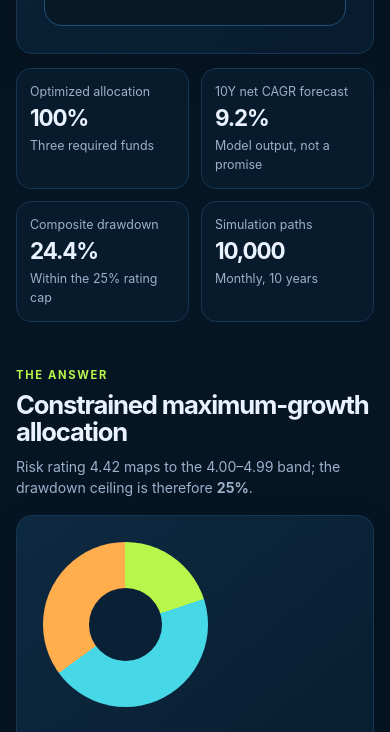
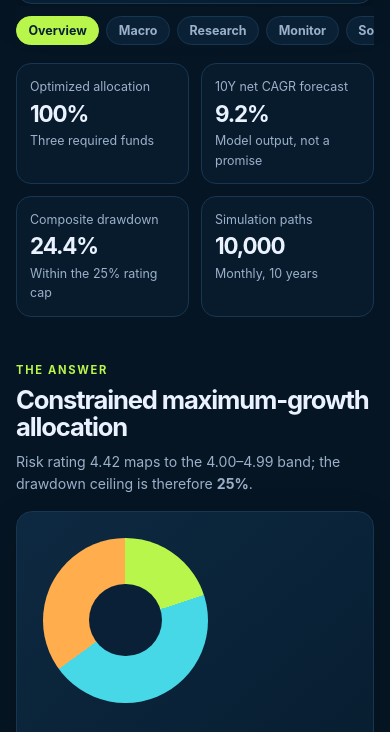
Before and after one commit to f1fad-hue/GPTAtram, a website: page index.html in a window 390 px wide. Shown: the part 689-1421 px from the top of the page. Drawn offline with Linux system fonts and the light colour scheme.

Commit message:
Condense dashboard into tabbed mobile layout

```diff
--- a/app.js
+++ b/app.js
@@ -1,5 +1,23 @@
 const $ = (s) => document.querySelector(s);
 const fmt = (v, digits = 1) => `${Number(v).toFixed(digits)}%`;
+
+const heading = (text) => [...document.querySelectorAll('.section-heading')].find(node => node.textContent.includes(text));
+const tabGroups = {
+  overview: [$('.metrics'), heading('Constrained maximum-growth allocation'), $('.allocation-grid')],
+  macro: [heading('Only drivers that change these allocations'), $('.heatmap-wrap'), heading('Allocation by sentiment band'), $('#scenario-grid')],
+  research: [heading('Research slides'), $('.slides'), heading('10-year range of outcomes'), $('.simulation')],
+  monitor: [heading('When each holding stops earning a place'), $('.monitor')],
+  sources: [$('.report')]
+};
+const tabs = [...document.querySelectorAll('[data-tab]')];
+function selectTab(name) {
+  Object.entries(tabGroups).forEach(([group, nodes]) => nodes.filter(Boolean).forEach(node => { node.hidden = group !== name; }));
+  tabs.forEach(tab => { const active = tab.dataset.tab === name; tab.classList.toggle('active', active); tab.setAttribute('aria-selected', String(active)); });
+  history.replaceState(null, '', `#${name}`);
+}
+tabs.forEach(tab => tab.addEventListener('click', () => selectTab(tab.dataset.tab)));
+const requestedTab = location.hash.slice(1);
+selectTab(Object.hasOwn(tabGroups, requestedTab) ? requestedTab : 'overview');
 
 fetch('data/portfolio.json').then(r => r.json()).then(data => {
   const p = data.portfolio;
--- a/index.html
+++ b/index.html
@@ -7,6 +7,13 @@
     <meta name="description" content="A source-traceable, 10-year ATRAM portfolio research dashboard." />
     <title>ATRAM Growth Compass</title>
     <link rel="stylesheet" href="styles.css" />
+    <style>
+      .tabbar{position:sticky;top:0;z-index:5;display:flex;gap:7px;overflow-x:auto;padding:10px 0;background:linear-gradient(180deg,var(--bg) 78%,transparent);margin:2px 0 4px}
+      .tab{flex:0 0 auto;border:1px solid var(--line);background:#0a2034;color:var(--muted);border-radius:999px;padding:.48rem .82rem;font:700 .78rem/1 Inter,system-ui,sans-serif;cursor:pointer}
+      .tab.active{background:var(--lime);border-color:var(--lime);color:#082033}
+      [hidden]{display:none!important}
+      @media(max-width:720px){.tab{padding:.45rem .72rem}.metrics{margin-top:8px}}
+    </style>
   </head>
   <body>
     <header class="topbar wrap">
@@ -19,7 +26,7 @@
         <div>
           <p class="eyebrow">10-YEAR RESEARCH MODEL · PHP INVESTOR VIEW</p>
           <h1>Maximum growth,<br><em>with a hard drawdown guardrail.</em></h1>
-          <p class="lede">A constrained, three-fund model using ATRAM Peso Money Market, ATRAM Global Technology Feeder, and ATRAM Nasdaq Equity Income Feeder.</p>
+          <p class="lede">Three ATRAM funds. Maximum-growth model. Hard drawdown limit.</p>
           <div class="badges"><span>Daily validation</span><span>10-year horizon</span><span>PHP perspective</span></div>
         </div>
         <div class="score-card">
@@ -29,6 +36,14 @@
           <small id="rate-detail">3–12m macro composite · 25% drawdown cap</small>
         </div>
       </section>
+
+      <nav class="tabbar" aria-label="Dashboard sections" role="tablist">
+        <button class="tab active" type="button" data-tab="overview" role="tab" aria-selected="true">Overview</button>
+        <button class="tab" type="button" data-tab="macro" role="tab" aria-selected="false">Macro</button>
+        <button class="tab" type="button" data-tab="research" role="tab" aria-selected="false">Research</button>
+        <button class="tab" type="button" data-tab="monitor" role="tab" aria-selected="false">Monitor</button>
+        <button class="tab" type="button" data-tab="sources" role="tab" aria-selected="false">Sources</button>
+      </nav>
 
       <section class="metrics" aria-label="Portfolio headline metrics">
         <article class="metric"><span>Optimized allocation</span><strong id="allocation-total">100%</strong><small>Three required funds</small></article>
```
